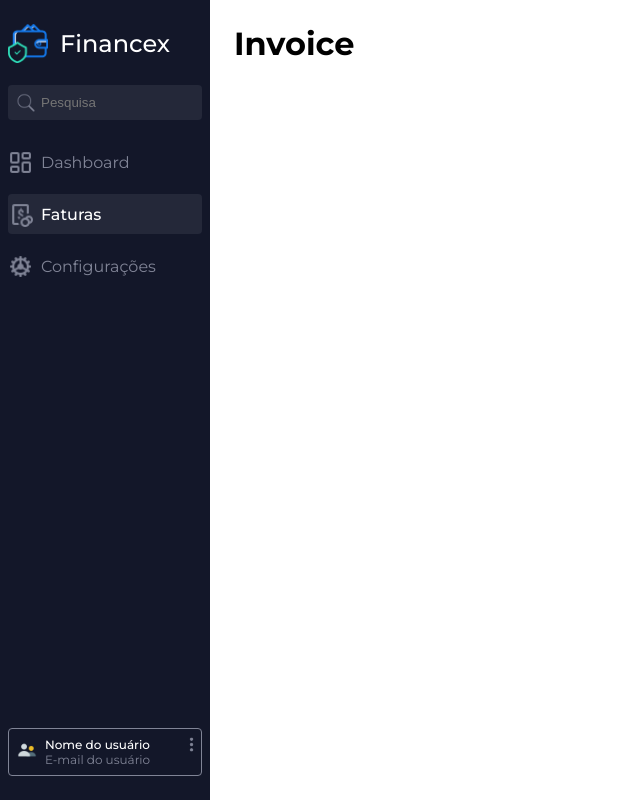
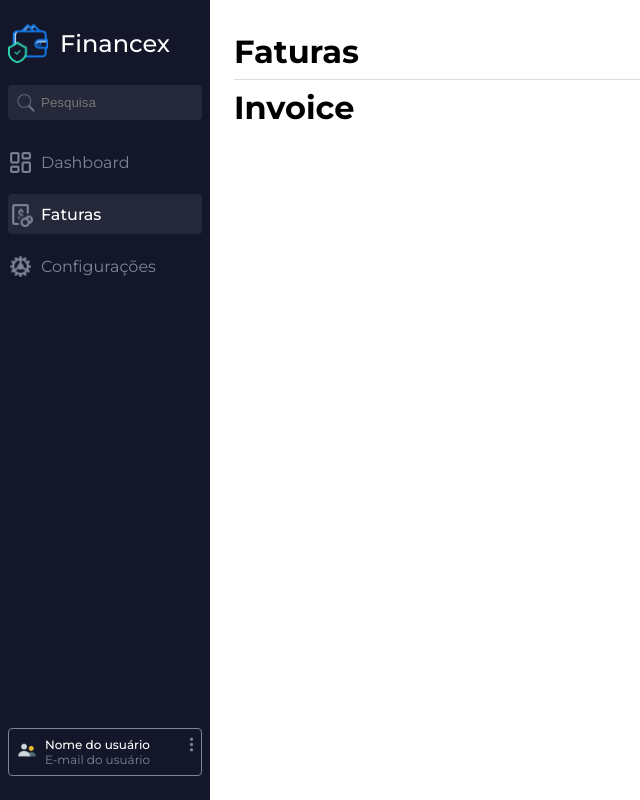
Before and after one commit to iagovtr/finance_front, a React (Vite) app: page /invoice in a window 1280 px wide. Shown: the whole page, without its empty margins (0-640 px from the left). Built offline with nearby package versions, Linux system fonts and the light colour scheme.

Commit message:
feat: add header pages

```diff
--- /dev/null
+++ b/src/components/HeaderPage/index.tsx
@@ -0,0 +1,19 @@
+import React from "react";
+import { useLocation } from "react-router-dom";
+import * as S from "./styles";
+import { menuModules } from "../Menu/modules";
+
+const HeaderPage = () => {
+  const { pathname } = useLocation();
+
+  return (
+    <S.Container>
+      <S.Page>
+        {menuModules.filter((el) => el.link === pathname)[0].title}
+      </S.Page>
+      <S.Divider />
+    </S.Container>
+  );
+};
+
+export default HeaderPage;
--- /dev/null
+++ b/src/components/HeaderPage/styles.ts
@@ -0,0 +1,13 @@
+import styled from "styled-components";
+
+export const Container = styled.div`
+  padding: 8px 0px;
+`;
+
+export const Page = styled.h1``;
+
+export const Divider = styled.div`
+  width: 100%;
+  border-bottom: 1px solid #dcdcdc;
+  margin-top: 8px;
+`;
--- a/src/routes/AppRoutes.tsx
+++ b/src/routes/AppRoutes.tsx
@@ -1,5 +1,6 @@
 import React, { Fragment } from "react";
 import { Routes, Route } from "react-router-dom";
+import HeaderPage from "../components/HeaderPage";
 import Menu from "../components/Menu";
 import Invoice from "../modules/Invoice";
 import * as S from "../styles/AppContainer";
@@ -9,6 +10,7 @@ const AppRoutes = () => {
     <Fragment>
       <Menu />
       <S.AppContainer>
+        <HeaderPage />
         <Routes>
           <Route path="/invoice" element={<Invoice />} />
         </Routes>
```
